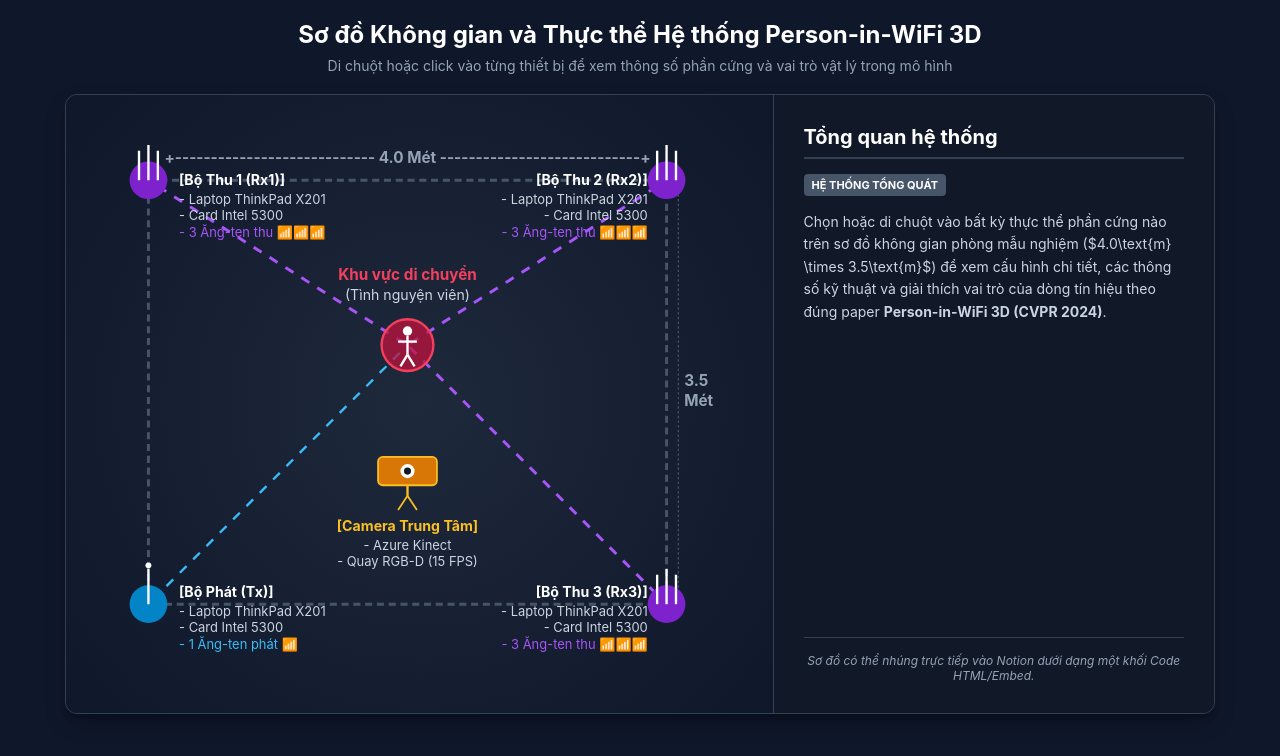
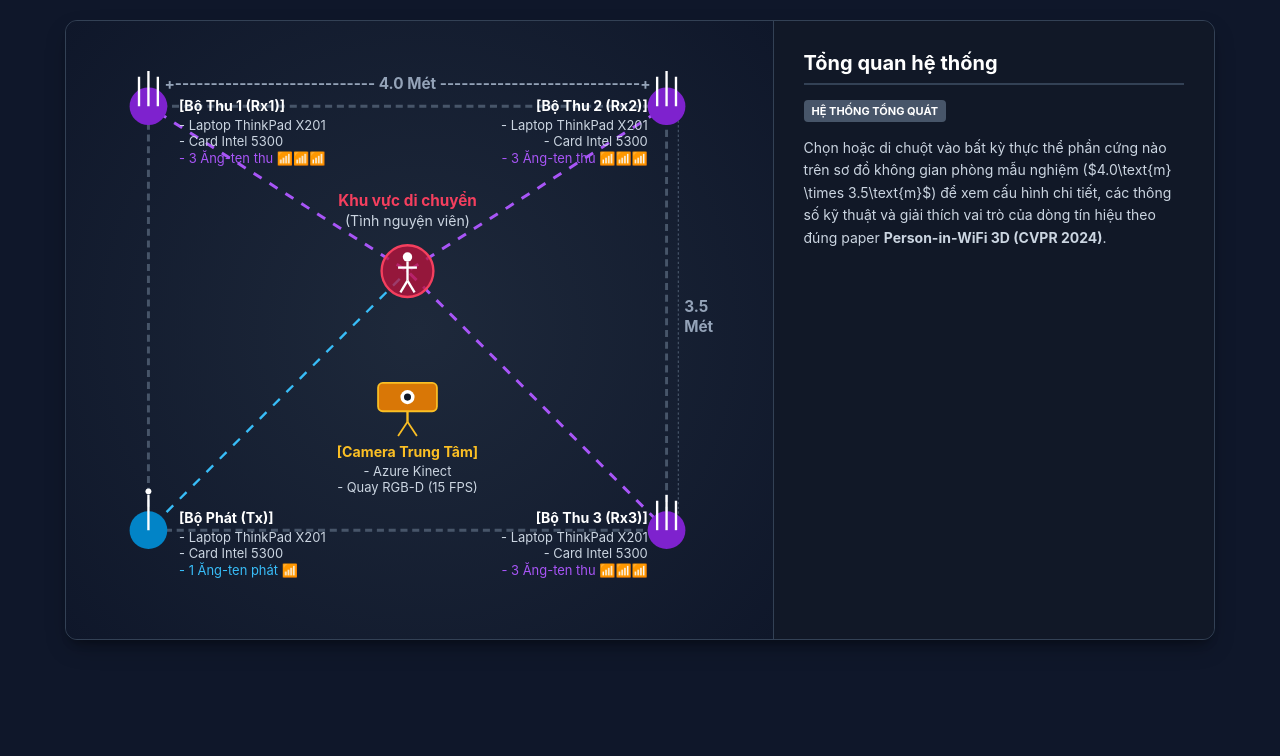
Before and after one commit to Winter24/Winter24, a plain HTML site: page Original_Wifi_Architechture.html in a window 1280 px wide. Drawn offline with Linux system fonts and the light colour scheme.

Commit message:
fixing html graph

```diff
--- a/Original_Wifi_Architechture.html
+++ b/Original_Wifi_Architechture.html
@@ -3,7 +3,6 @@
 <head>
     <meta charset="UTF-8">
     <meta name="viewport" content="width=device-width, initial-scale=1.0">
-    <title>Sơ đồ kiến trúc không gian Person-in-WiFi 3D</title>
     <style>
         :root {
             --bg-main: #0f172a;
@@ -187,11 +186,6 @@
 </head>
 <body>
 
-    <div class="header">
-        <h1>Sơ đồ Không gian và Thực thể Hệ thống Person-in-WiFi 3D</h1>
-        <p>Di chuột hoặc click vào từng thiết bị để xem thông số phần cứng và vai trò vật lý trong mô hình</p>
-    </div>
-
     <div class="container">
         <div class="canvas-container">
             <svg viewBox="0 0 600 500" preserveAspectRatio="xMidYMid meet">
@@ -287,9 +281,6 @@
             <div id="panel-badge" class="badge badge-default">Hệ thống tổng quát</div>
             <div id="panel-desc" class="detail-section">
                 Chọn hoặc di chuột vào bất kỳ thực thể phần cứng nào trên sơ đồ không gian phòng mẫu nghiệm ($4.0\text{m} \times 3.5\text{m}$) để xem cấu hình chi tiết, các thông số kỹ thuật và giải thích vai trò của dòng tín hiệu theo đúng paper <b>Person-in-WiFi 3D (CVPR 2024)</b>.
-            </div>
-            <div class="instruction">
-                Sơ đồ có thể nhúng trực tiếp vào Notion dưới dạng một khối Code HTML/Embed.
             </div>
         </div>
     </div>
```
